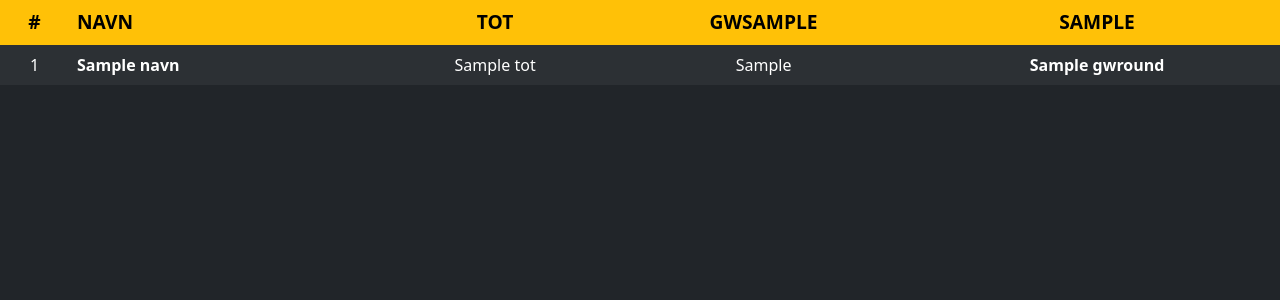
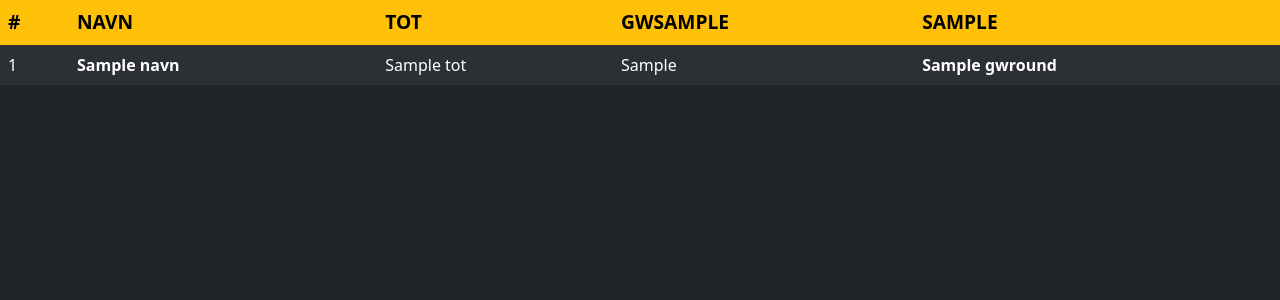
Before and after one commit to simenmadsen/furuligaen.v2, a Flask app: template templates/main_page.html in a window 1280 px wide. Shown: the part 56-356 px from the top of the page. Run offline with Flask 2, Linux system fonts and the light colour scheme; the template is opened without the code that fills it: most values are stand-ins (such as "Sample title", 1, 10 or a date in 2020); parts of the project's set-up code (start-up, migrations or seed data) failed here and were passed over; some libraries are stand-ins or nearby versions.

Commit message:
left-align

```diff
--- a/static/css/main.css
+++ b/static/css/main.css
@@ -7,11 +7,10 @@ body {
 }
 th {
   text-transform:uppercase;
-  text-align: center !important;
   background-color: #ffc107 !important;
   color: black;
   font-size: larger;
-
+  text-align: left !important;
 }
 
 
@@ -24,8 +23,6 @@ h2, h6 {
   text-align: center;
 }
 
-
-
 p {
   color: white;
   text-align: center;
@@ -36,20 +33,10 @@ a{
   text-decoration: none !important;
 }
 
-table {
-  text-align: center !important;
-  margin: auto !important;
-  margin-top: auto;
-}
-
 td:nth-child(2) {
   font-weight: bolder;
   text-align: left;
 
-}
-
-th:nth-child(2) {
-  text-align: left !important;
 }
 
 td:last-child {
--- a/templates/base.html
+++ b/templates/base.html
@@ -2,7 +2,7 @@
 <html lang="en">
 <head>
     <link rel="icon" type="image/png" href="/static/furu.ico"/>
-    <link rel="stylesheet" href="/static/css/main.css?v=1.17">
+    <link rel="stylesheet" href="/static/css/main.css?v=1.18">
     <meta name="viewport" content="width=device-width, initial-scale=1.0">
     <link href="https://cdn.jsdelivr.net/npm/bootstrap@5.0.0-beta2/dist/css/bootstrap.min.css" rel="stylesheet" integrity="sha384-BmbxuPwQa2lc/FVzBcNJ7UAyJxM6wuqIj61tLrc4wSX0szH/Ev+nYRRuWlolflfl" crossorigin="anonymous">
     <title>{% block title %} {% endblock %}</title>
```
